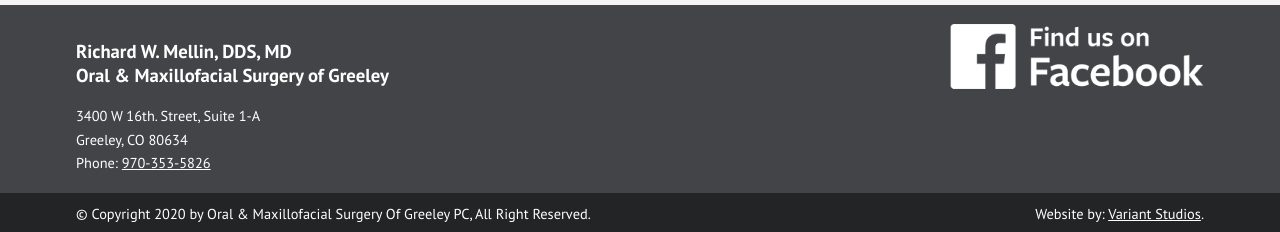
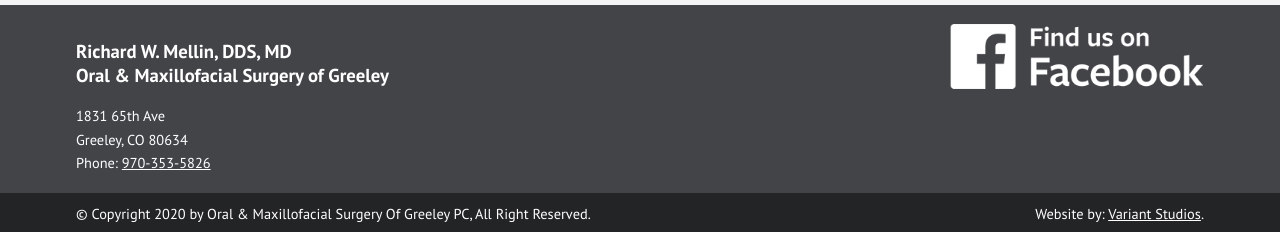
Before and after one commit to variantstudios/oralsurgeryofgreeley.com, a Jekyll site: the page built from index.html, in a window 1280 px wide. Shown: the part 1438-1670 px from the top of the page. Built offline with Jekyll 4.4.1, drawn with Linux system fonts in a browser that asks for light colours; cached includes are drawn as plain includes.

Commit message:
Updated '_includes/footer-top.html' via CloudCannon

```diff
--- a/_includes/footer-top.html
+++ b/_includes/footer-top.html
@@ -5,7 +5,7 @@
                 <h5><span itemprop="name">Richard W. Mellin, DDS, MD <br/>Oral &amp; Maxillofacial Surgery of Greeley</span></h5>
                 <span itemprop="description"></span>
                 <div itemprop="address" itemscope itemtype="http://schema.org/PostalAddress">
-                    <span itemprop="streetAddress" class="lb">3400 W 16th. Street, Suite 1-A</span>
+                    <span itemprop="streetAddress" class="lb">1831 65th Ave</span>
                     <span itemprop="addressLocality">Greeley</span>,
                     <span itemprop="addressRegion">CO</span>
                     <span addressZipcode="postalCode" itemprop="postalCode">80634</span>
```
